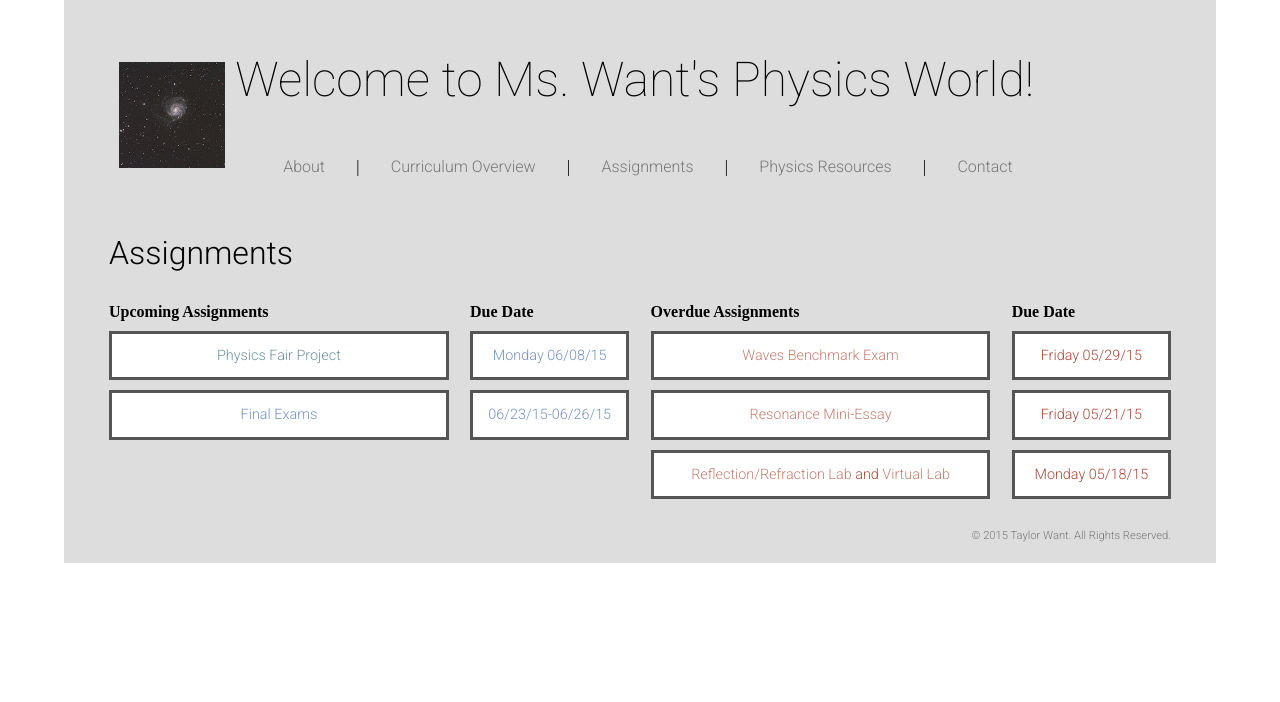
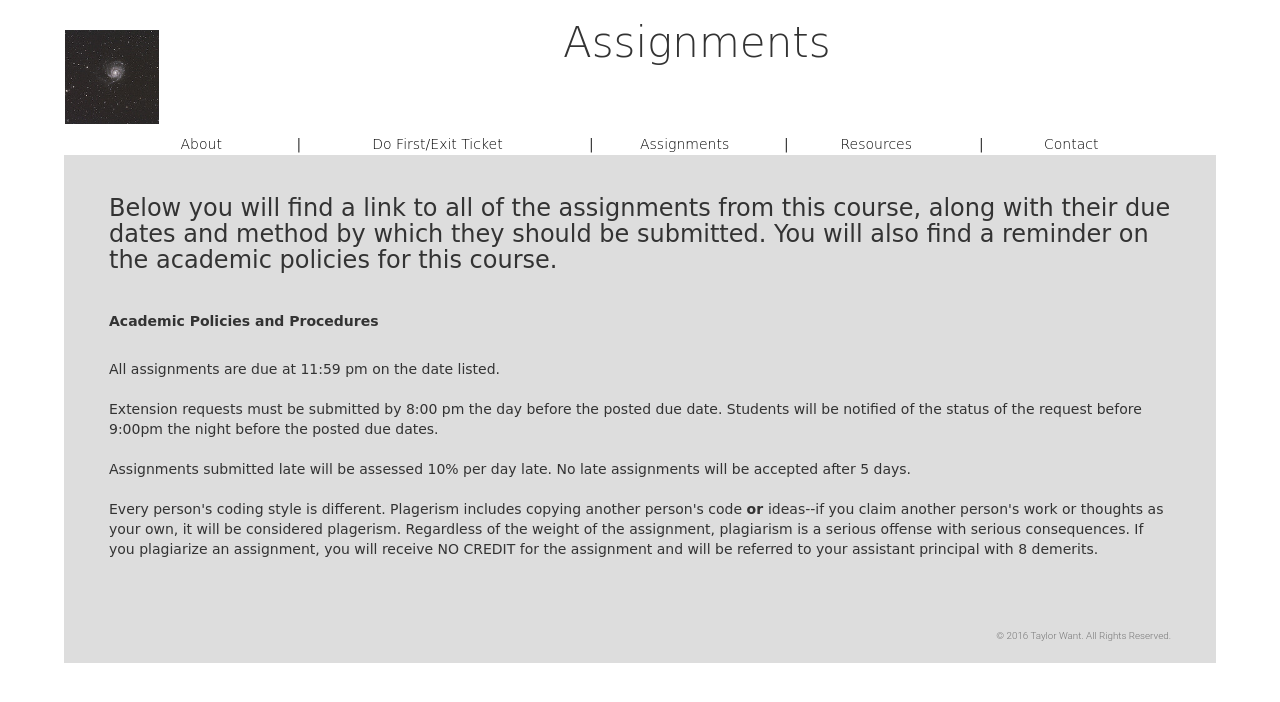
Before and after one commit to twant/want_teaching_website, a plain HTML site: page assignments.html in a window 1280 px wide. Drawn offline with nearby package versions, Linux system fonts and the light colour scheme.

Commit message:
bootstrap started

```diff
--- a/assignments.html
+++ b/assignments.html
@@ -2,60 +2,89 @@
 <html lang="en">
   <head>
     <meta charset="UTF-8">
-    <title>Ms. Want's Physics Class--Assignments</title>
+    <title>Assignments</title>
     <link rel="stylesheet" href="https://cdnjs.cloudflare.com/ajax/libs/normalize/3.0.3/normalize.css">
     <link rel="stylesheet" href="css/stylesheet.css">
     <script src="https://cdnjs.cloudflare.com/ajax/libs/modernizr/2.8.3/modernizr.js"></script>
+    <!-- Latest compiled and minified CSS -->
+<link rel="stylesheet" href="https://maxcdn.bootstrapcdn.com/bootstrap/3.3.6/css/bootstrap.min.css" integrity="sha384-1q8mTJOASx8j1Au+a5WDVnPi2lkFfwwEAa8hDDdjZlpLegxhjVME1fgjWPGmkzs7" crossorigin="anonymous">
+
+<!-- Optional theme -->
+<link rel="stylesheet" href="https://maxcdn.bootstrapcdn.com/bootstrap/3.3.6/css/bootstrap-theme.min.css" integrity="sha384-fLW2N01lMqjakBkx3l/M9EahuwpSfeNvV63J5ezn3uZzapT0u7EYsXMjQV+0En5r" crossorigin="anonymous">
+
+<!-- Latest compiled and minified JavaScript -->
+<script src="https://maxcdn.bootstrapcdn.com/bootstrap/3.3.6/js/bootstrap.min.js" integrity="sha384-0mSbJDEHialfmuBBQP6A4Qrprq5OVfW37PRR3j5ELqxss1yVqOtnepnHVP9aJ7xS" crossorigin="anonymous"></script>
   </head>
   <body>
     <header>
-      <div class="wrapper"> <!--wrapper1-->
+      <div class="container"> <!--wrapper1-->
         <div id="header">
-          <a href="index.html">
-          <img src="images/logo_pic.jpg">
-          </a>
-          <h1> Welcome to <a id="secret" target="_blank" href="http://xkcd.com/"> Ms. Want</a>'s Physics World!</h1>
-        </div>
-         <nav>
-            <a href="index.html">About       </a> | <a href="curriculum.html">       Curriculum Overview       </a> | <a href="assignments.html">       Assignments       </a> | <a href="resources.html">       Physics Resources       </a> | <a href="contact.html">       Contact</a>
-        </nav>
-      </div> <!--wrapper1-->
-    </header>
-    <div class="wrapper clearfix"> <!--wrapper2-->
-      <section id="assignments">
-        <h2> Assignments </h2>
-          <div class="col-1 first upcoming">
-            <h4 id="upcoming"> Upcoming Assignments </h4>
-            <p> <a href="assignments/Physics Fair Project.docx">Physics Fair Project</a> </p>
-            <p> Final Exams </p>
+          <div class="row">
+            <div id="header">
+              <a href="index.html">
+                <img src="images/logo_pic.jpg">
+              </a>
+              <h1> Assignments</h1>
+            </div>
           </div>
+          <div class="row">
+              <div class="col-md-1 spacer">
+              </div>
+              <div class="col-md-1">
+                <a href="index.html nav">About</a>
+              </div>
+              <div class="col-md-1 spacer">
+                |
+              </div>
+              <div class="col-md-2 nav">
+                <a href="DFET.html">Do First/Exit Ticket</a>
+              </div>
+              <div class="col-md-1 spacer">
+                |
+              </div>
+              <div class="col-md-1 nav">
+                <a href="assignments.html">Assignments</a>
+              </div>
+              <div class="col-md-1 spacer">
+                |
+              </div>
+              <div class="col-md-1 nav">
+                <a href="resources.html">Resources</a>
+              </div>
+              <div class="col-md-1 spacer">
+                |
+              </div>
+              <div class="col-md-1 nav">
+                <a href="contact.html">Contact</a>
+              </div>
+              <div class="col-md-2 spacer">
 
-          <div class="col-4 upcoming">
-            <h4> Due Date </h4>
-            <p>Monday 06/08/15</p>
-            <p>06/23/15-06/26/15</p>
+              </div>
           </div>
-
-          <div class="col-1 overdue">
-            <h4> Overdue Assignments </h4>
-            <p><a href="assignments/waves_review_packet.doc">Waves Benchmark Exam</a></p>
-            <p><a href="assignments/05.13.15_CWHW_Resonance___.pdf" target="_blank">Resonance Mini-Essay</a></p>
-            <p><a href="assignments/reflection_refraction_lab.docx">Reflection/Refraction Lab</a> and <a href="assignments/reflection_refraction_virtual_lab.docx">Virtual Lab</a></p>
-          </div>
-
-          <div class="col-4 overdue">
-            <h4> Due Date </h4>
-            <p>Friday 05/29/15</p>
-            <p>Friday 05/21/15</p>
-            <p>Monday 05/18/15</p>
-          </div>
-      </section>
-    <section>
+        </div> <!--wrapper1-->
+     </header>
+     <section>
+     <div class="wrapper"> <!--wrapper2-->
+          <h3> Below you will find a link to all of the assignments from this course, along with their due dates and method by which they should be submitted. You will also find a reminder on the academic policies for this course.</h3>
+          <br>
+          <h5> <b> Academic Policies and Procedures</b> </h5>
+          <br>
+            <ul>
+              <li> All assignments are due at 11:59 pm on the date listed.</li>
+              <br>
+              <li> Extension requests must be submitted by 8:00 pm the day before the posted due date. Students will be notified of the status of the request before 9:00pm the night before the posted due dates. </li>
+              <br>
+              <li> Assignments submitted late will be assessed 10% per day late. No late assignments will be accepted after 5 days.</li>
+              <br>
+              <li> Every person's coding style is different. Plagerism includes copying another person's code <b> or </b> ideas--if you claim another person's work or thoughts as your own, it will be considered plagerism. Regardless of the weight of the assignment, plagiarism is a serious offense with serious consequences. If you plagiarize an assignment, you will receive NO CREDIT for the assignment and will be referred to your assistant principal with 8 demerits. </li>
+              <br>
+            </ul>
+      </div> <!--wrapper2-->
+    </section>
+   <div class="wrapper"> <!--wrapper6-->
       <footer>
-        &copy; 2015 Taylor Want. All Rights Reserved.
+        &copy; 2016 Taylor Want. All Rights Reserved.
       </footer>
-    </section>
-    </div> <!--wrapper2-->
-
+  </div> <!--wrapper6-->
   </body>
 </html>
--- a/css/stylesheet.css
+++ b/css/stylesheet.css
@@ -1,12 +1,25 @@
+.nav{
+  text-align: center;
+}
+@import url(https://fonts.googleapis.com/css?family=Pacifico);
 @import url(http://fonts.googleapis.com/css?family=Roboto:400,100,900italic,900,700italic,700,500italic,500,400italic,300italic,300,100italic);
 /*///////////Header///////////*/
+*{
+  font-family: Pacifico, cursive;
+}
+ul{
+  list-style-type: none;
+}
+#header{
+  text-align: center;
+}
 #header h1{
-  font-family: 'Roboto', sans-serif;
+  font-family: 'Pacifico', cursive;
   font-size : 3em;
   font-weight:200;
 }
 #header a{
-  font-family: 'Roboto', sans-serif;
+  font-family: 'Pacifico', cursive;
   font-size : 1em;
   font-weight:200;
   text-decoration: none;
@@ -17,8 +30,8 @@
   color:#000;
 }
 #header img{
-  width: 10%;
-  height: 10%;
+  height: 8%;
+  width: 8%;
   float: left;
   margin: 10px;
 }
```
Also changed, not shown: DFET.html (+106 -0 lines), index.html (+47 -4 lines).
